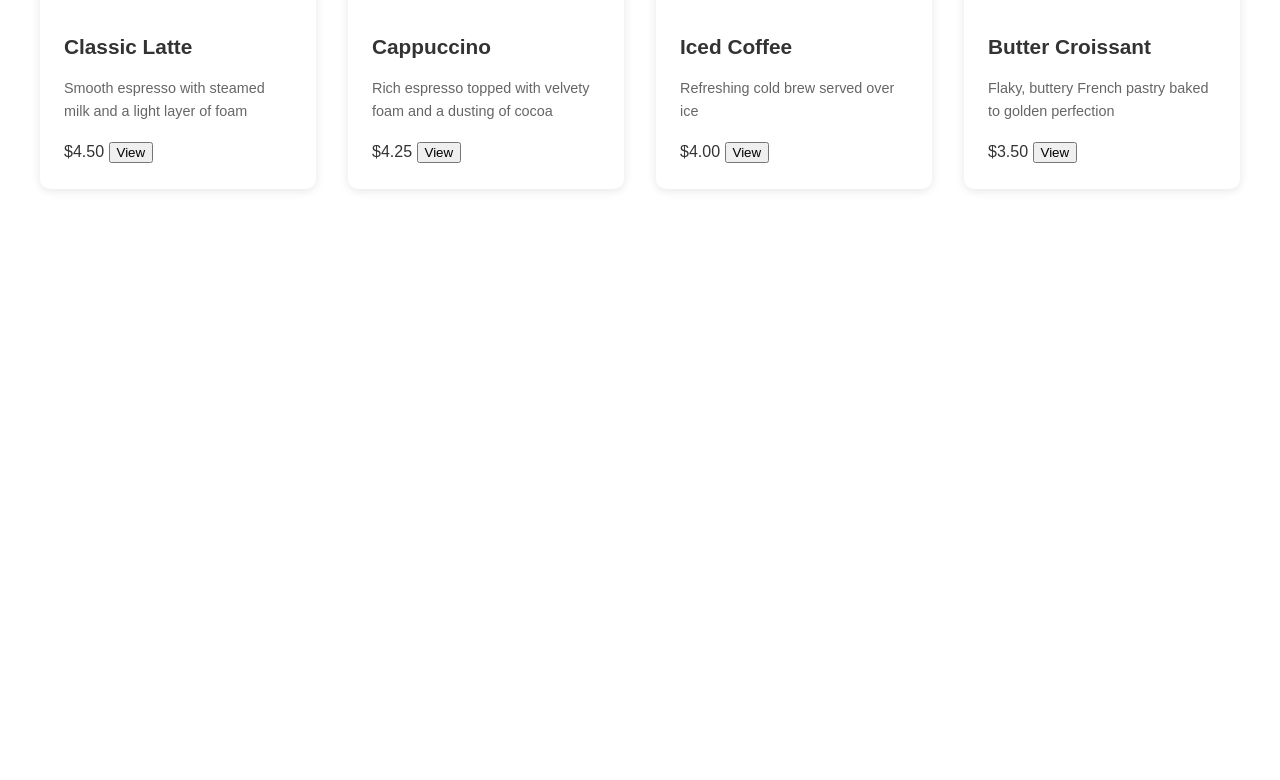
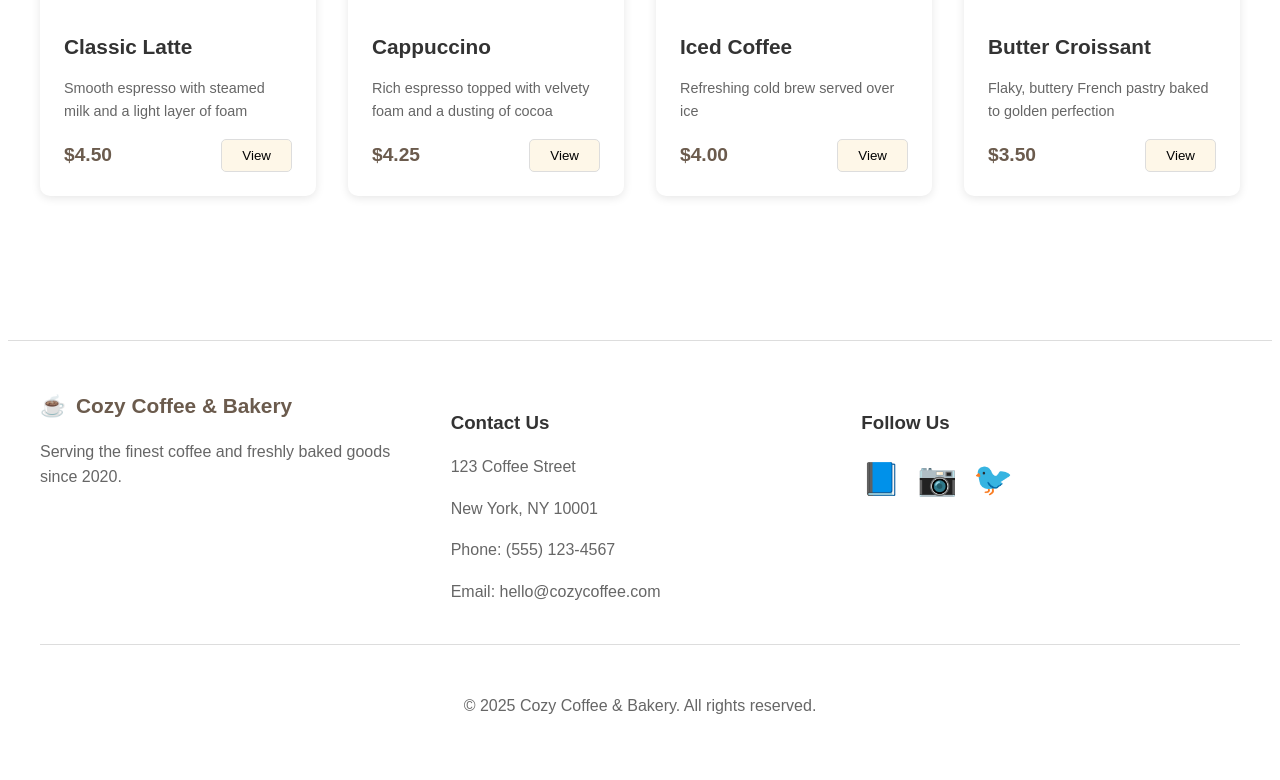
Before and after one commit to mariemmohamedabdelhalim/coffee-and-bakery-store, a plain HTML site: page index.html in a window 1280 px wide. Shown: the part 1818-2598 px from the top of the page. Before the commit the page ends 2095 px from the top, so only its background shows below. Drawn offline with Linux system fonts and the light colour scheme.

Commit message:
add footer and update css

```diff
--- a/index.html
+++ b/index.html
@@ -123,6 +123,39 @@
     </div>
   </section>
 
+ <!-- Footer -->
+  <footer class="footer" id="contact">
+    <div class="container">
+      <div class="footer-grid">
+        <div class="footer-section">
+          <div class="footer-logo">
+            <span>☕</span>
+            <span>Cozy Coffee & Bakery</span>
+          </div>
+          <p>Serving the finest coffee and freshly baked goods since 2020.</p>
+        </div>
 
+        <div class="footer-section">
+          <h3>Contact Us</h3>
+          <p>123 Coffee Street</p>
+          <p>New York, NY 10001</p>
+          <p>Phone: (555) 123-4567</p>
+          <p>Email: hello@cozycoffee.com</p>
+        </div>
+
+        <div class="footer-section">
+          <h3>Follow Us</h3>
+          <div class="social-icons">
+            <a href="#">📘</a>
+            <a href="#">📷</a>
+            <a href="#">🐦</a>
+          </div>
+        </div>
+      </div>
+ <div class="footer-bottom">
+        <p>© 2025 Cozy Coffee & Bakery. All rights reserved.</p>
+      </div>
+    </div>
+  </footer>
 </body>
 </html>
--- a/style.css
+++ b/style.css
@@ -299,3 +299,105 @@ mobile-menu-btn {
   font-size: 0.9rem;
   margin-bottom: 1rem;
 }
+.product-footer {
+  display: flex;
+  justify-content: space-between;
+  align-items: center;
+}
+
+.price {
+  font-size: 1.2rem;
+  font-weight: bold;
+  color: #6b5b4d;
+}
+
+.btn-small {
+  background: #fef7e8;
+  border: 1px solid #ddd;
+  padding: 8px 20px;
+  border-radius: 5px;
+  cursor: pointer;
+  transition: background 0.3s;
+}
+
+.btn-small:hover {
+  background: #f5e8d0;
+}
+/* Footer */
+.footer {
+  background: white;
+  border-top: 1px solid #ddd;
+  padding: 3rem 0 1rem;
+  margin-top: 4rem;
+}
+
+.footer-grid {
+  display: grid;
+  grid-template-columns: repeat(auto-fit, minmax(250px, 1fr));
+  gap: 2rem;
+  margin-bottom: 2rem;
+}
+
+.footer-logo {
+  display: flex;
+  align-items: center;
+  gap: 10px;
+  font-size: 1.3rem;
+  font-weight: bold;
+  color: #6b5b4d;
+  margin-bottom: 1rem;
+}
+.footer-section h3 {
+  margin-bottom: 1rem;
+  color: #333;
+}
+
+.footer-section p {
+  color: #666;
+  margin-bottom: 0.5rem;
+}
+
+.social-icons {
+  display: flex;
+  gap: 1rem;
+  font-size: 2rem;
+}
+
+.social-icons a {
+  text-decoration: none;
+  transition: transform 0.3s;
+}
+
+.social-icons a:hover {
+  transform: scale(1.2);
+}
+.footer-bottom {
+  text-align: center;
+  padding-top: 2rem;
+  border-top: 1px solid #ddd;
+  color: #666;
+}
+
+/* Mobile Responsive */
+@media (max-width: 768px) {
+  .nav-menu {
+    display: none;
+  }
+
+  .mobile-menu-btn {
+    display: block;
+  }
+
+  .hero h1 {
+    font-size: 2rem;
+  }
+ .hero p {
+    font-size: 1rem;
+  }
+   .categories h2,
+  .popular-items h2 {
+    font-size: 2rem;
+  }
+
+
+}
```
